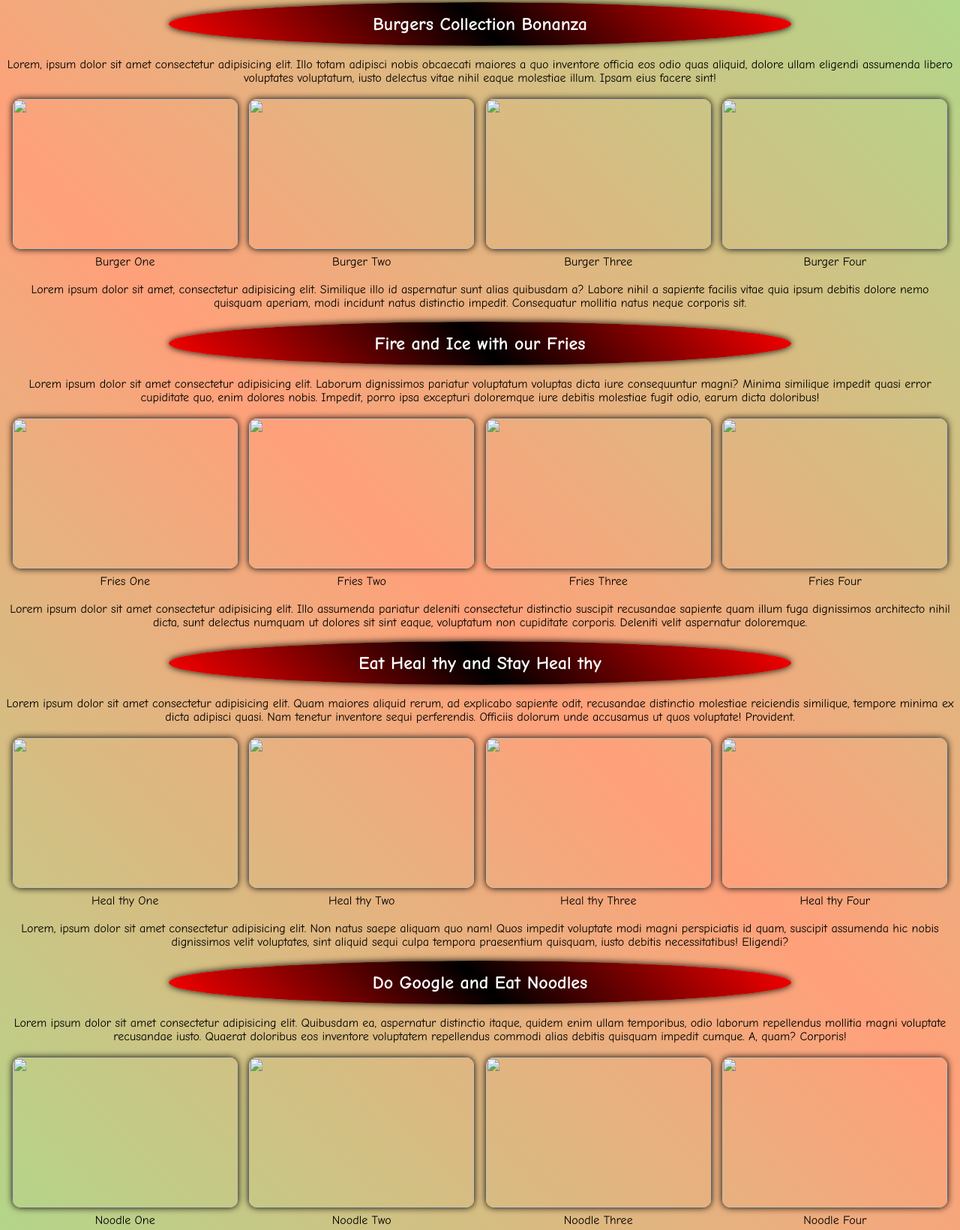
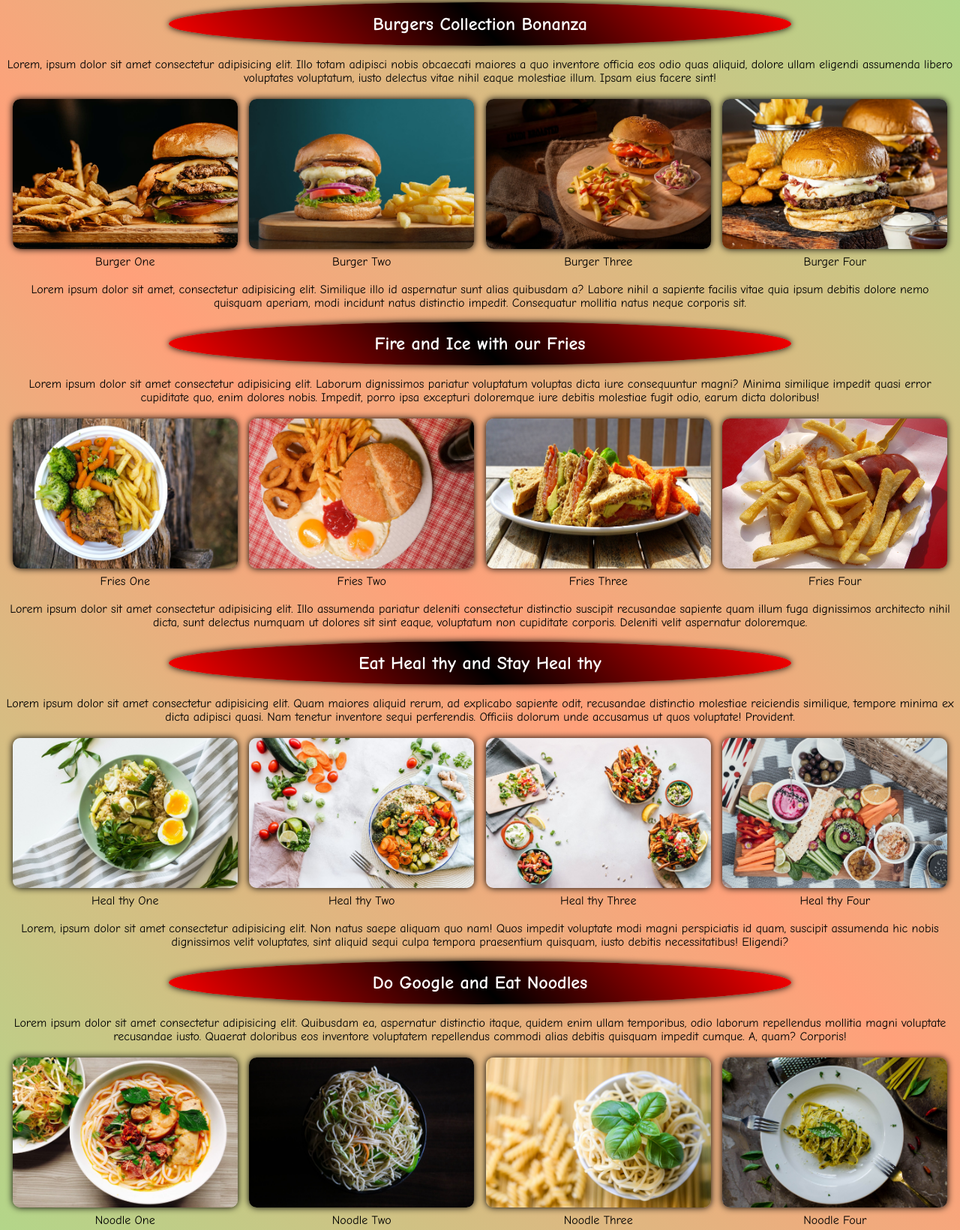
Before and after one commit to ShivaKumarPagila/foodieapplication, a plain HTML site: page index.html in a window 1280 px wide. Shown: the part 629-2269 px from the top of the page at 75% size. Drawn offline with Linux system fonts and the light colour scheme.

Commit message:
Update index.html

```diff
--- a/index.html
+++ b/index.html
@@ -55,10 +55,10 @@
         <table>
             <tr>
                 <td>
-                    <img src="Images/main-1.jpg" width="500" height="300">
+                    <img src="main-1.jpg" width="500" height="300">
                 </td>
                 <td>
-                    <img src="Images/main-2 (1).jpeg" width="500" height="300">
+                    <img src="main-2 (1).jpeg" width="500" height="300">
                 </td>
             </tr>
             <tr>
@@ -74,16 +74,16 @@
         <table>
             <tr>
                 <td>
-                    <img src="Images/main-3 (1).jpeg" width="300" height="200">
+                    <img src="main-3 (1).jpeg" width="300" height="200">
                 </td>
                 <td>
-                    <img src="Images/main-4 (1).jpeg" width="300" height="200">
+                    <img src="main-4 (1).jpeg" width="300" height="200">
                 </td>
                 <td>
-                    <img src="Images/main-5 (1).jpeg" width="300" height="200">
+                    <img src="main-5 (1).jpeg" width="300" height="200">
                 </td>
                 <td>
-                    <img src="Images/main-6.jpeg" width="300" height="200">
+                    <img src="main-6.jpeg" width="300" height="200">
                 </td>
             </tr>
             <tr>
@@ -101,16 +101,16 @@
         <table>
             <tr>
                 <td>
-                    <img src="Images/main-7.jpeg" width="300" height="200">
+                    <img src="main-7.jpeg" width="300" height="200">
                 </td>
                 <td>
-                    <img src="Images/main-8.jpeg" width="300" height="200">
+                    <img src="main-8.jpeg" width="300" height="200">
                 </td>
                 <td>
-                    <img src="Images/main-9.jpeg" width="300" height="200">
+                    <img src="main-9.jpeg" width="300" height="200">
                 </td>
                 <td>
-                    <img src="Images/main-10.jpeg" width="300" height="200">
+                    <img src="main-10.jpeg" width="300" height="200">
                 </td>
             </tr>
             <tr>
@@ -128,16 +128,16 @@
         <table>
             <tr>
                 <td>
-                    <img src="Images/main-11.jpeg" width="300" height="200">
+                    <img src="main-11.jpeg" width="300" height="200">
                 </td>
                 <td>
-                    <img src="Images/main-12.jpeg" width="300" height="200">
+                    <img src="main-12.jpeg" width="300" height="200">
                 </td>
                 <td>
-                    <img src="Images/main-13.jpeg" width="300" height="200">
+                    <img src="main-13.jpeg" width="300" height="200">
                 </td>
                 <td>
-                    <img src="Images/main-14.jpeg" width="300" height="200">
+                    <img src="main-14.jpeg" width="300" height="200">
                 </td>
             </tr>
             <tr>
@@ -155,16 +155,16 @@
         <table>
             <tr>
                 <td>
-                    <img src="Images/main-15.jpeg" width="300" height="200">
+                    <img src="main-15.jpeg" width="300" height="200">
                 </td>
                 <td>
-                    <img src="Images/main-16.jpeg" width="300" height="200">
+                    <img src="main-16.jpeg" width="300" height="200">
                 </td>
                 <td>
-                    <img src="Images/main-17.jpeg" width="300" height="200">
+                    <img src="main-17.jpeg" width="300" height="200">
                 </td>
                 <td>
-                    <img src="Images/main-18.jpeg" width="300" height="200">
+                    <img src="main-18.jpeg" width="300" height="200">
                 </td>
             </tr>
             <tr>
@@ -182,16 +182,16 @@
         <table>
             <tr>
                 <td>
-                    <img src="Images/main-19.jpeg" width="300" height="200">
+                    <img src="main-19.jpeg" width="300" height="200">
                 </td>
                 <td>
-                    <img src="Images/main-20.jpeg" width="300" height="200">
+                    <img src="main-20.jpeg" width="300" height="200">
                 </td>
                 <td>
-                    <img src="Images/main-21.jpeg" width="300" height="200">
+                    <img src="main-21.jpeg" width="300" height="200">
                 </td>
                 <td>
-                    <img src="Images/main-22.jpeg" width="300" height="200">
+                    <img src="main-22.jpeg" width="300" height="200">
                 </td>
             </tr>
             <tr>
```
